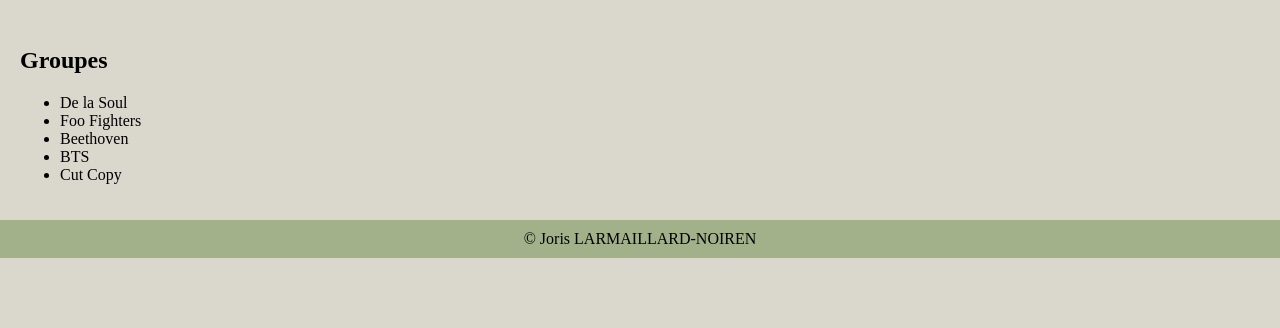
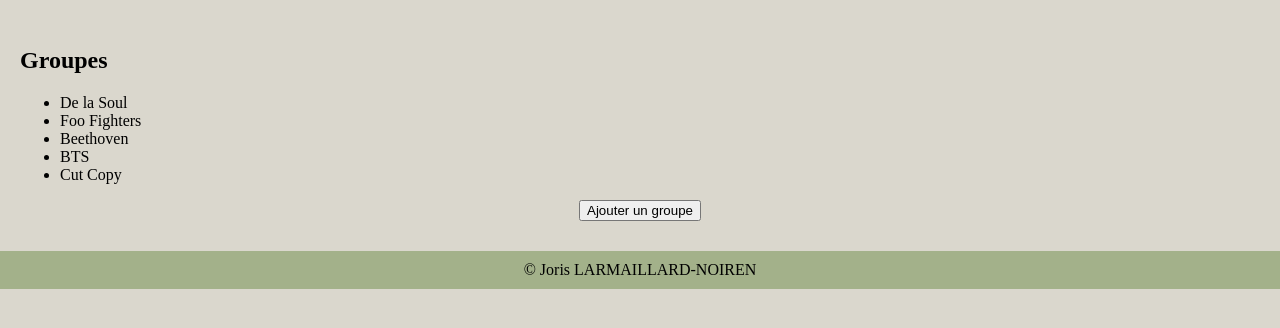
Before and after one commit to 31Joojo/django-web-app, a Django app: page / in a window 1280 px wide. Shown: the part 141-469 px from the top of the page. Run offline with Django 5.2, Linux system fonts and the light colour scheme; data comes from the database, SQL or seed files in the repository; parts of the project's set-up code (start-up, migrations or seed data) failed here and were passed over.

Commit message:
Ajout d'un bouton vers la page d'ajout d'un groupe dans la BDD

```diff
--- a/merchex/listings/templates/listings/band_list.html
+++ b/merchex/listings/templates/listings/band_list.html
@@ -11,4 +11,10 @@
         {% endfor %}
     </ul>
 
+    <div class="conteneur-bouton">
+        <a href="{% url 'band-create' %}">
+            <button class="bouton">Ajouter un groupe</button>
+        </a>
+    </div>
+
 {% endblock %}
```
